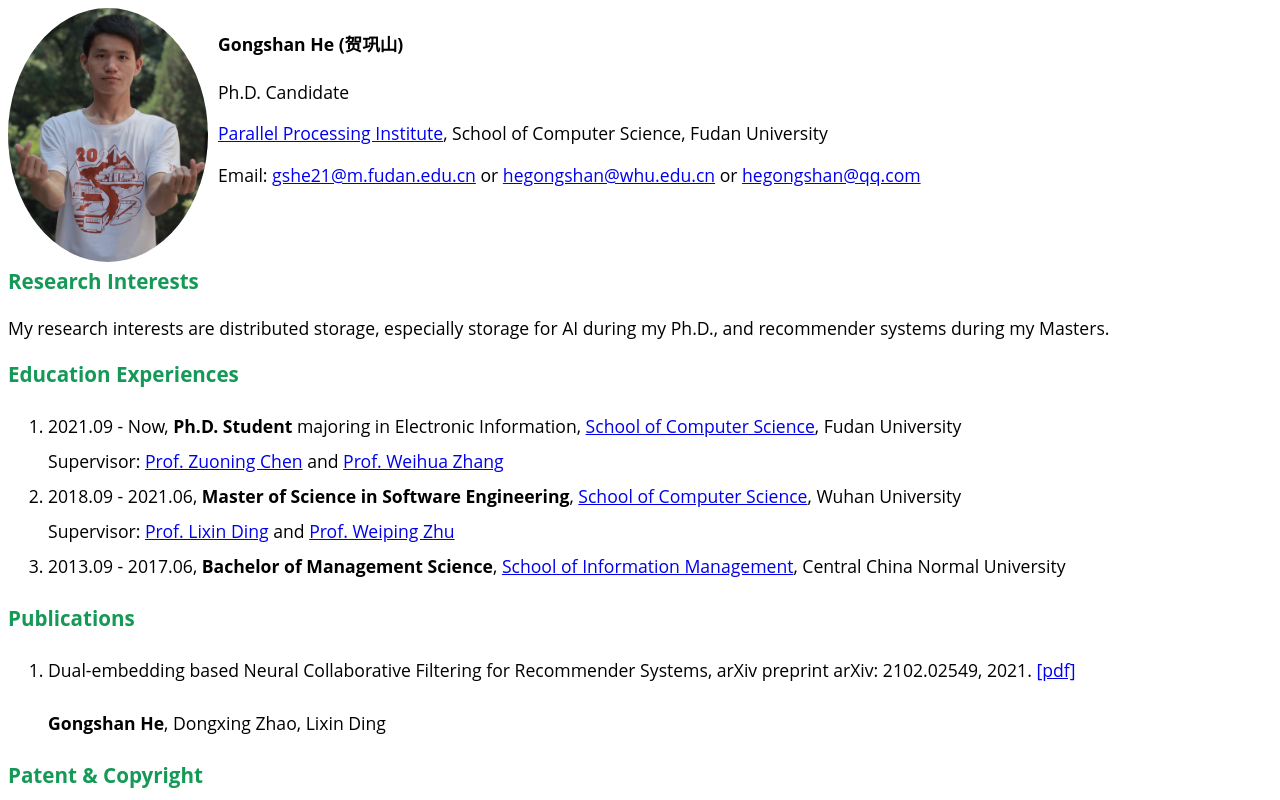
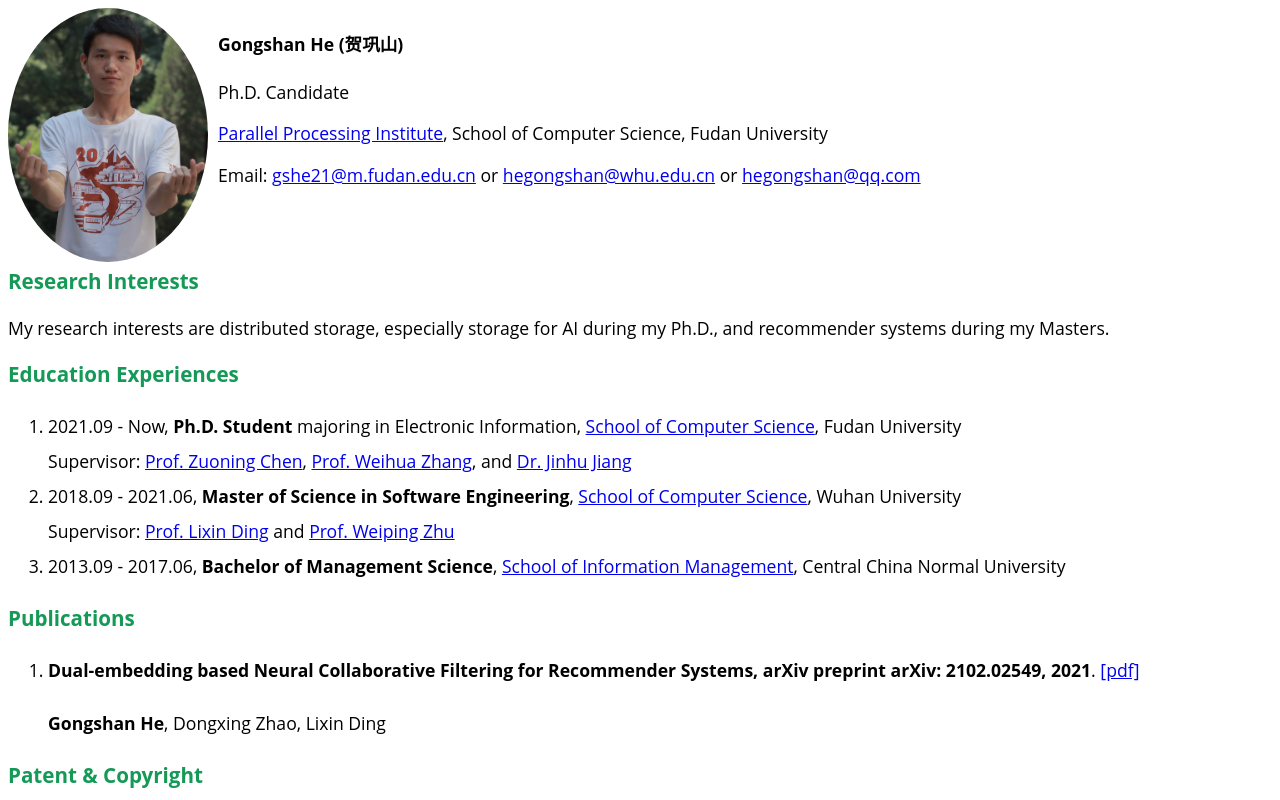
Before and after one commit to hegongshan/cv, a plain HTML site: page index.html in a window 1280 px wide. Shown: the top 800 px of the page. Drawn offline with Linux system fonts and the light colour scheme.

Commit message:
feat: update supervisors

```diff
--- a/index.html
+++ b/index.html
@@ -72,7 +72,7 @@
                 <li>
                     2021.09 - Now, <strong>Ph.D. Student</strong> majoring in Electronic Information,
                     <a href="https://cs.fudan.edu.cn">School of Computer Science</a>, Fudan University <br>
-                    Supervisor: <a href="https://ppi.fudan.edu.cn/js/list.htm">Prof. Zuoning Chen</a> and <a href="https://ppi.fudan.edu.cn/js/list.htm">Prof. Weihua Zhang</a>
+                    Supervisor: <a href="https://ppi.fudan.edu.cn/js/list.htm">Prof. Zuoning Chen</a>, <a href="https://ppi.fudan.edu.cn/js/list.htm">Prof. Weihua Zhang</a>, and <a href="https://ppi.fudan.edu.cn/js/list.htm">Dr. Jinhu Jiang</a>
                 </li>
                 <li>
                     2018.09 - 2021.06, <strong>Master of Science in Software Engineering</strong>,
@@ -89,7 +89,7 @@
             <h3 id="publication">Publications</h3>
             <ol>
                 <li>
-                    Dual-embedding based Neural Collaborative Filtering for Recommender Systems, arXiv preprint arXiv: 2102.02549, 2021. <a href="https://arxiv.org/pdf/2102.02549.pdf">[pdf]</a><br>
+                    <strong>Dual-embedding based Neural Collaborative Filtering for Recommender Systems, arXiv preprint arXiv: 2102.02549, 2021</strong>. <a href="https://arxiv.org/pdf/2102.02549.pdf">[pdf]</a><br>
                     <p><strong>Gongshan He</strong>, Dongxing Zhao, Lixin Ding</p>
                 </li>
             </ol>
```
